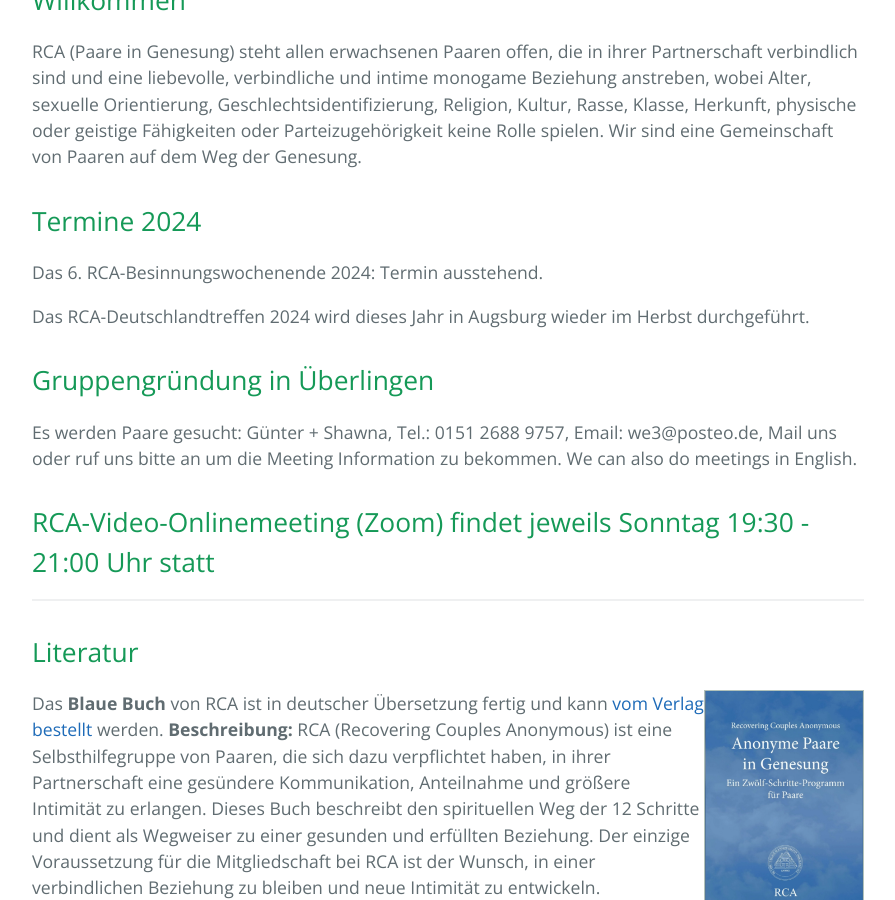
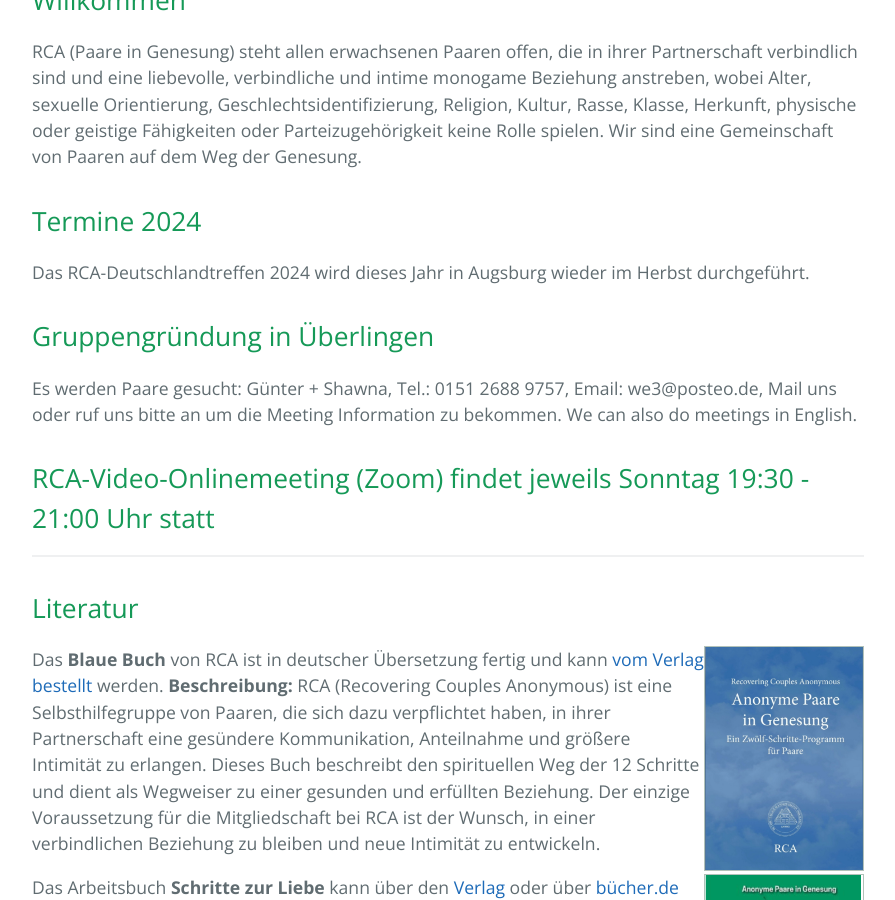
Before and after one commit to rcadeutschland/rcadeutschland.github.io, a Jekyll site: the page built from index.html, in a window 1280 px wide and 900 px high, scrolled down 392 px. Shown: the whole window, without its empty margins (192-1087 px from the left). Built offline with Jekyll 4.4.1, drawn with Linux system fonts in a browser that asks for light colours.

Commit message:
fix 2024

```diff
--- a/index.html
+++ b/index.html
@@ -13,9 +13,6 @@
   spielen. Wir sind eine Gemeinschaft von Paaren auf dem Weg der Genesung.
 </p>
 <h2>Termine 2024</h2>
-<p>
-  Das 6. RCA-Besinnungswochenende 2024: Termin ausstehend.
-</p>
 <p>
   Das RCA-Deutschlandtreffen 2024 wird dieses Jahr in Augsburg wieder im Herbst durchgeführt.
 </p>
```
